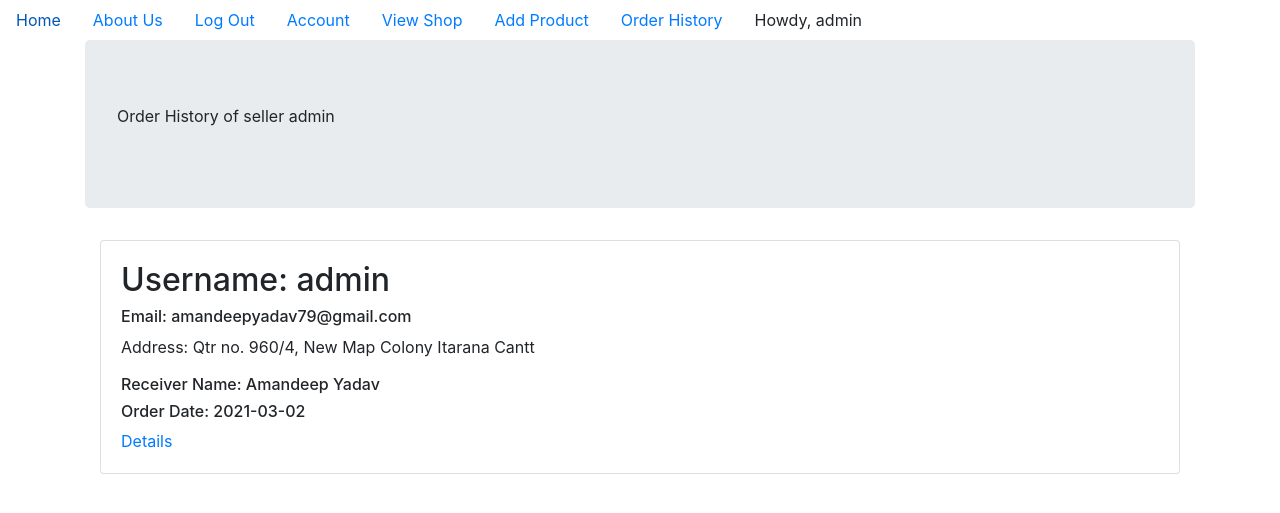
After one commit to appy79/spider_task_3, a Flask app: a page that uses shopperstop/templates/base.html in a window 1280 px wide. The commit adds this page. Shown: the top 513 px of the page. Run offline with Flask 2, Linux system fonts and the light colour scheme; a user stored in the database is signed in; data comes from the database, SQL or seed files in the repository; both versions use the stored data as it was after the commit; some libraries are stand-ins or nearby versions.

Commit message:
orders partially done

```diff
--- a/shopperstop/templates/base.html
+++ b/shopperstop/templates/base.html
@@ -22,10 +22,12 @@
     <li class="nav-link"><a href="{{ url_for('users.account') }}">Account</a></li>
     {% if current_user.user_type=='Customer' %}
       <li class="nav-link"><a href="{{ url_for('users.cart_view', username=current_user.username) }}">View Cart</a></li>
+      <li class="nav-link"><a href="{{ url_for('users.cust_history', username=current_user.username) }}">Order History</a></li>
     {% endif %}
     {% if current_user.user_type=='Seller' %}
     <li class="nav-link"><a href="{{ url_for('users.shop_view', username=current_user.username) }}">View Shop</a></li>
     <li class="nav-link"><a href="{{ url_for('users.add_product') }}">Add Product</a></li>
+    <li class="nav-link"><a href="{{ url_for('users.sell_history', username=current_user.username) }}">Order History</a></li>
     {% endif %}
     <li class="nav-link">Howdy, {{current_user.username}}</li>
     {% else %}
--- a/shopperstop/templates/cart.html
+++ b/shopperstop/templates/cart.html
@@ -41,7 +41,7 @@
    {% endfor %}
 
    <h3>Total Amount: {{ total }}</h3>
-   <form action="index.html" method="post">
+   <form action="{{ url_for('users.checkout')}}" method="post">
      {{ oform.hidden_tag() }}
      {{oform.name.label}}{{oform.name()}}
      {{oform.address.label}}{{oform.address()}}
--- /dev/null
+++ b/shopperstop/templates/cust_history.html
@@ -0,0 +1,4 @@
+{% extends "base.html" %}
+{% block content %}
+
+{% endblock %}
--- a/shopperstop/templates/index.html
+++ b/shopperstop/templates/index.html
@@ -38,7 +38,6 @@
             {% endif %}
           </tr>
         </table>
-
       </div>
     </div>
     {% endif %}
--- /dev/null
+++ b/shopperstop/templates/sell_history.html
@@ -0,0 +1,23 @@
+{% extends "base.html" %}
+{% block content %}
+  <div class="jumbotron">
+    <p>Order History of seller {{current_user.username}}</p>
+  </div>
+
+  <div class="container">
+
+    {% for ord in orders%}
+    <div class="card" >
+
+      <div class="card-body">
+        <h2>Username: {{ ord.cus_user.username }}</h2>
+        <h6>Email: {{ ord.cus_user.email }}</h6>
+        <p>Address: {{ ord.address }}</p>
+        <h6>Receiver Name: {{ ord.name }}</h6>
+        <h6>Order Date: {{ ord.order_date.strftime('%Y-%m-%d') }}</h6>
+        <a href="">Details</a>
+      </div>
+    </div>
+   {% endfor %}
+
+{% endblock %}
--- a/shopperstop/users/views.py
+++ b/shopperstop/users/views.py
@@ -2,7 +2,7 @@ from flask import render_template, url_for, flash, redirect, request, Blueprint,
 from flask_login import login_user, current_user, logout_user, login_required
 from shopperstop import db
 from werkzeug.security import generate_password_hash,check_password_hash
-from shopperstop.models import User, Product, Cart
+from shopperstop.models import User, Product, Cart, Order, OrderedProduct
 from shopperstop.users.forms import RegistrationForm, LoginForm, UpdateUserForm, AddProductForm, UpdateProductForm, QuantityForm, QuantityEdit, OrderForm
 from shopperstop.users.picture_handler import add_profile_pic
 from shopperstop.users.pro_picture_handler import add_product_pic
@@ -10,6 +10,7 @@ from shopperstop.users.pro_picture_handler import add_product_pic
 
 users = Blueprint('users', __name__)
 
+#REGISTER
 @users.route('/register', methods=['GET', 'POST'])
 def register():
     form = RegistrationForm()
@@ -26,6 +27,8 @@ def register():
         return redirect(url_for('users.login'))
     return render_template('register.html', form=form)
 
+
+#LOGIN
 @users.route('/login', methods=['GET', 'POST'])
 def login():
 
@@ -44,13 +47,15 @@ def login():
 
 
 
-
+#LOGOUT
 @users.route("/logout")
 def logout():
     logout_user()
     return redirect(url_for('core.index'))
 
 
+
+#UPDATE_USER
 @users.route("/account", methods=['GET', 'POST'])
 @login_required
 def account():
@@ -77,7 +82,8 @@ def account():
     return render_template('account.html', profile_image=profile_image, form=form)
 
 
-
+total=0
+#CART DISPLAY
 @users.route("/<username>_cart")
 @login_required
 def cart_view(username):
@@ -87,13 +93,13 @@ def cart_view(username):
     qform=QuantityEdit()
     user = User.query.filter_by(username=username).first_or_404()
     cart = Cart.query.filter_by(userid=current_user.id).all()
-    total=0
+    global total
     for product in cart:
-            total+=product.prod.price*product.quantity
+        total+=product.prod.price*product.quantity
     return render_template('cart.html', cart=cart, user=user, total=total, qform=qform, oform=oform)
 
 
-
+#EDITING CART
 @users.route("/<product_id>_cart_edit", methods=['POST','GET'])
 @login_required
 def cart_edit(product_id):
@@ -107,6 +113,8 @@ def cart_edit(product_id):
         return redirect(url_for('users.cart_view', username=current_user.username))
 
 
+
+#SHOP OF MERCHANT
 @users.route("/<username>_shop")
 @login_required
 def shop_view(username):
@@ -117,6 +125,8 @@ def shop_view(username):
     return render_template('shop.html', shop=shop, user=user)
 
 
+
+#ADDING A PRODUCT
 @users.route("/add_product", methods=['GET', 'POST'])
 @login_required
 def add_product():
@@ -138,6 +148,8 @@ def add_product():
         return redirect(url_for('core.index'))
     return render_template('add_product.html', form=form)
 
+
+#UPDATING A PRODUCT
 @users.route("/<product_id>_update", methods=['GET','POST'])
 @login_required
 def update_product(product_id):
@@ -172,6 +184,9 @@ def update_product(product_id):
 
     return render_template('update_product.html', product=product, form=form)
 
+
+
+#DELETING A PRODUCT
 @users.route('/<product_id>_delete')
 @login_required
 def delete_product(product_id):
@@ -182,6 +197,8 @@ def delete_product(product_id):
     db.session.commit()
     return redirect(url_for('users.shop_view', username=current_user.username))
 
+
+#ADD TO CART
 @users.route('/<product_id>_cart',methods=['GET','POST'])
 @login_required
 def add_to_cart(product_id):
@@ -201,3 +218,57 @@ def add_to_cart(product_id):
         db.session.commit()
         return redirect(url_for('core.index'))
     return render_template('index.html', form=form)
+
+
+#CHECKOUT
+@users.route('/checkout', methods=['GET','POST'])
+@login_required
+def checkout():
+    if current_user.user_type=='Seller':
+        abort(403)
+    qr=Cart.query.filter_by(userid=current_user.id).first()
+    pro=Product.query.filter_by(id=qr.productid).first()
+    oform=OrderForm()
+    global total
+    if oform.validate_on_submit():
+        order=Order(total_price=total,
+                    name=oform.name.data,
+                    address=oform.address.data,
+                    phone=oform.phone.data,
+                    sell_id=pro.sell_id)
+        db.session.add(order)
+        db.session.commit()
+        prod=Cart.query.filter_by(userid=current_user.id).all()
+        last_order=Order.query.filter_by(userid=current_user.id).first()
+        for pr in prod:
+            dec=Product.query.filter_by(id=pr.productid).first()
+            dec.quantity-=pr.quantity
+            ordproduct=OrderedProduct(orderid=last_order.id,
+                                    productid=pr.productid,
+                                    quantity=pr.quantity)
+            db.session.add(ordproduct)
+            db.session.delete(pr)
+            db.session.commit()
+        total=0
+        return redirect(url_for('core.index'))
+
+
+#CUSTOMER HISTORY
+@users.route('/<username>_purchase_history')
+@login_required
+def cust_history(username):
+    if current_user.user_type=='Seller':
+        abort(403)
+
+    orders=Order.query.filter_by().all()
+    return render_template('cust_history.html')
+
+
+#SELLER HISTORY
+@users.route('/<username>_sell_history')
+@login_required
+def sell_history(username):
+    if current_user.user_type=='Customer':
+        abort(403)
+    orders=Order.query.filter_by(sell_id=current_user.id).all()
+    return render_template('sell_history.html', orders=orders)
```
Also changed, not shown: migrations/versions/83e0818bf5a5_creating_tables.py (renamed from migrations/versions/4ae9268f7b66_chnged_cart.py, +10 -4 lines), shopperstop/models.py (+29 -0 lines), shopperstop/data.sqlite.
